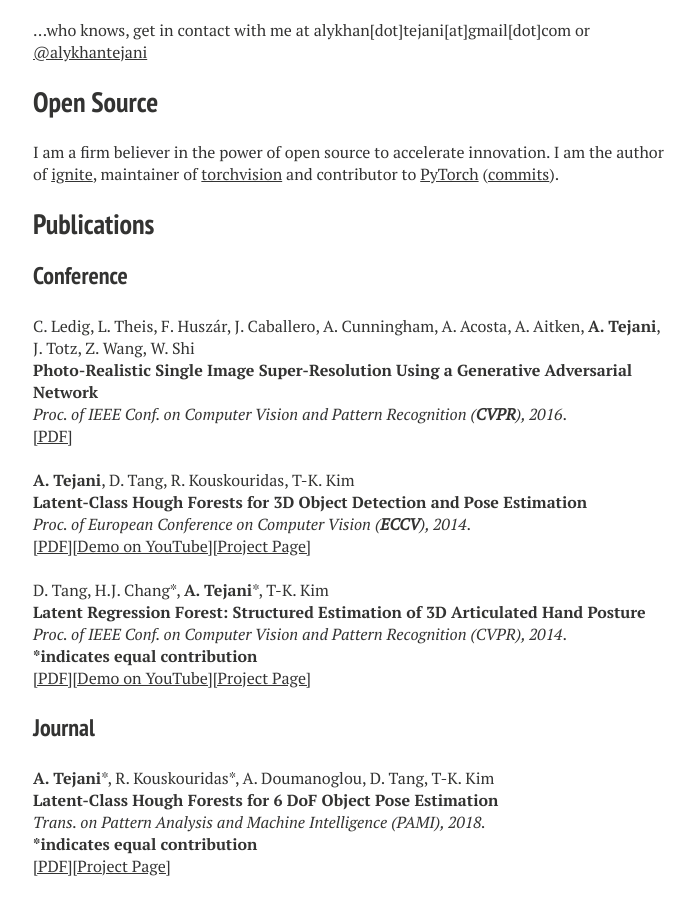
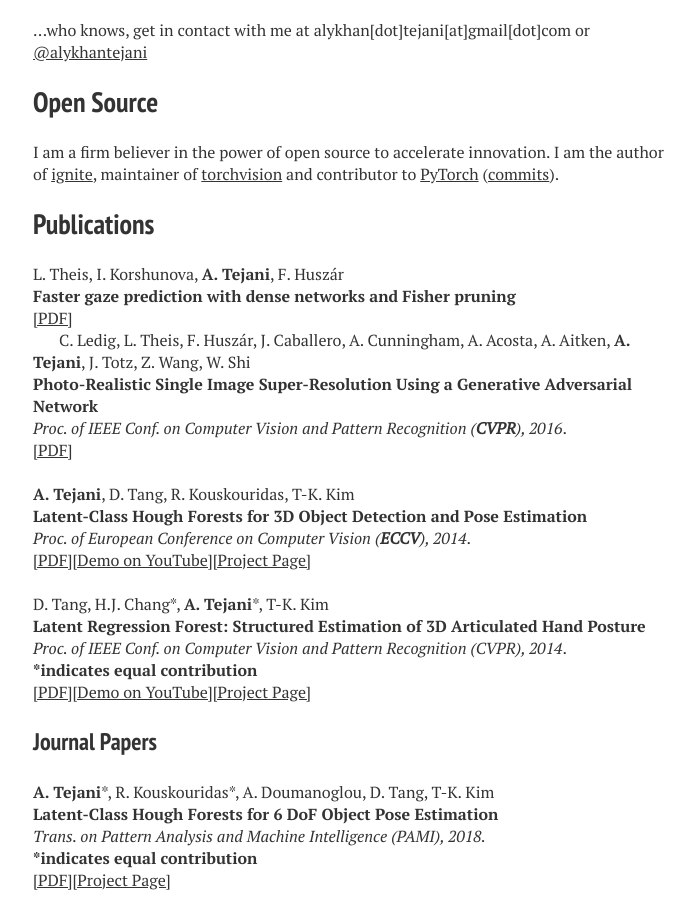
Before and after one commit to alykhantejani/alykhantejani.github.io, a Jekyll site: the page built from index.md, in a window 1280 px wide and 900 px high, scrolled down 873 px. Shown: the whole window, without its empty margins (287-982 px from the left). Built offline with Jekyll 4.4.1, drawn with Linux system fonts in a browser that asks for light colours; nearby versions of some CDN libraries.

Commit message:
update pulications

```diff
--- a/index.md
+++ b/index.md
@@ -32,7 +32,11 @@
 
 ## Publications
 
-### Conference
+L. Theis, I. Korshunova, **A. Tejani**, F. Huszár
+<br />
+**Faster gaze prediction with dense networks and Fisher pruning**
+<br />
+<a href="https://arxiv.org/abs/1801.05787">[PDF]</a>
 
 C. Ledig, L. Theis, F. Huszár, J. Caballero, A. Cunningham, A. Acosta, A. Aitken, **A. Tejani**, J. Totz, Z. Wang, W. Shi
 <br />
@@ -62,7 +66,7 @@
 <a href="https://labicvl.github.io/docs/pubs/Danny_CVPR_2014.pdf">[PDF]</a><a href="http://youtu.be/ZI_XNPI_QXA">[Demo on YouTube]</a><a href="https://labicvl.github.io/hand.html">[Project Page]</a>
 <br />
 
-### Journal
+### Journal Papers
 
 <!--<img align="left" src="{{ site.url }}/images/6DOF_pami_img1.png" height="180px" width="120px" style="padding-right: 10px;">-->
 **A. Tejani**\*, R. Kouskouridas\*, A. Doumanoglou, D. Tang, T-K. Kim
```
